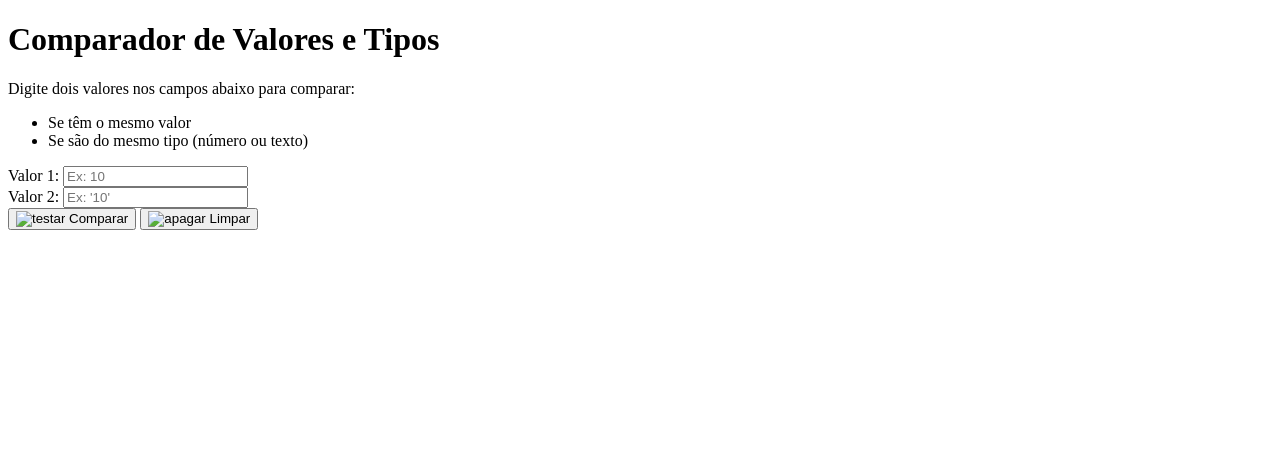
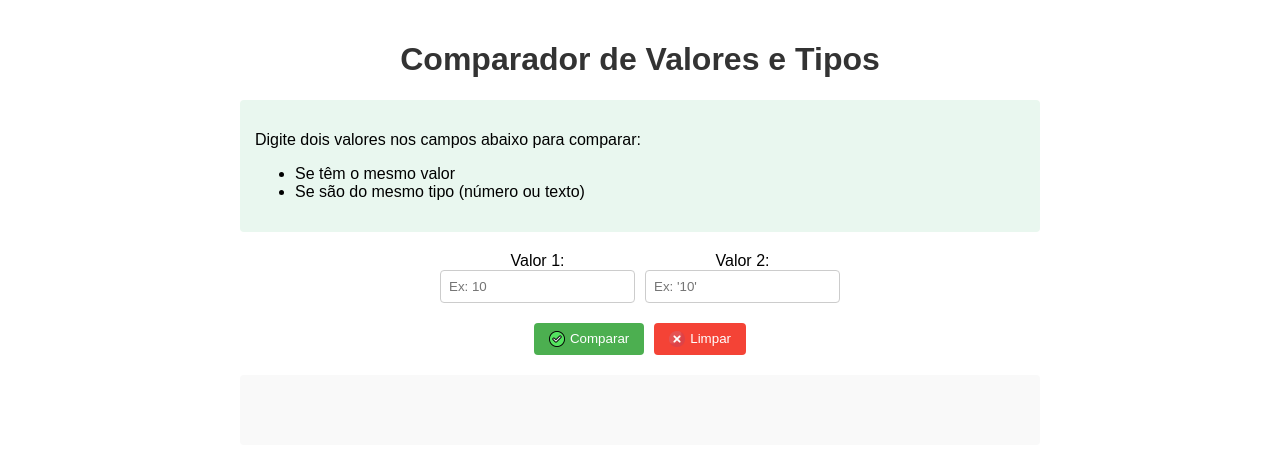
Before and after one commit to MauroAbreuCruz/comparador-de-valores-e-tipos, a plain HTML site: page index.html in a window 1280 px wide. Drawn offline with Linux system fonts and the light colour scheme; the site is published under a folder, as on GitHub Pages, so addresses that start at the root find nothing.

Commit message:
Update index.html

```diff
--- a/index.html
+++ b/index.html
@@ -3,7 +3,7 @@
 <head>
   <meta charset="UTF-8">
   <meta name="viewport" content="width=device-width, initial-scale=1.0">
-  <link rel="stylesheet" href="/styles/style.css">
+  <link rel="stylesheet" href="./styles/style.css">
   <title>Comparador de Valores e Tipos</title>
 </head>
 
@@ -34,12 +34,12 @@
 
   <div class="botao-container">
     <button class="testar" id="mostrar">
-      <img src="/image/aceitar.png" alt="testar">
+      <img src="./image/aceitar.png" alt="testar">
       Comparar
     </button>
 
     <button class="testar" id="apagar">
-      <img src="/image/apagar.png" alt="apagar">
+      <img src="./image/apagar.png" alt="apagar">
       Limpar
     </button>
   </div>
@@ -48,6 +48,6 @@
     <!-- O resultado será exibido aqui -->
   </div>
 
-  <script src="/atividade_1.js"></script>
+  <script src="./atividade_1.js"></script>
 </body>
 </html>
```
